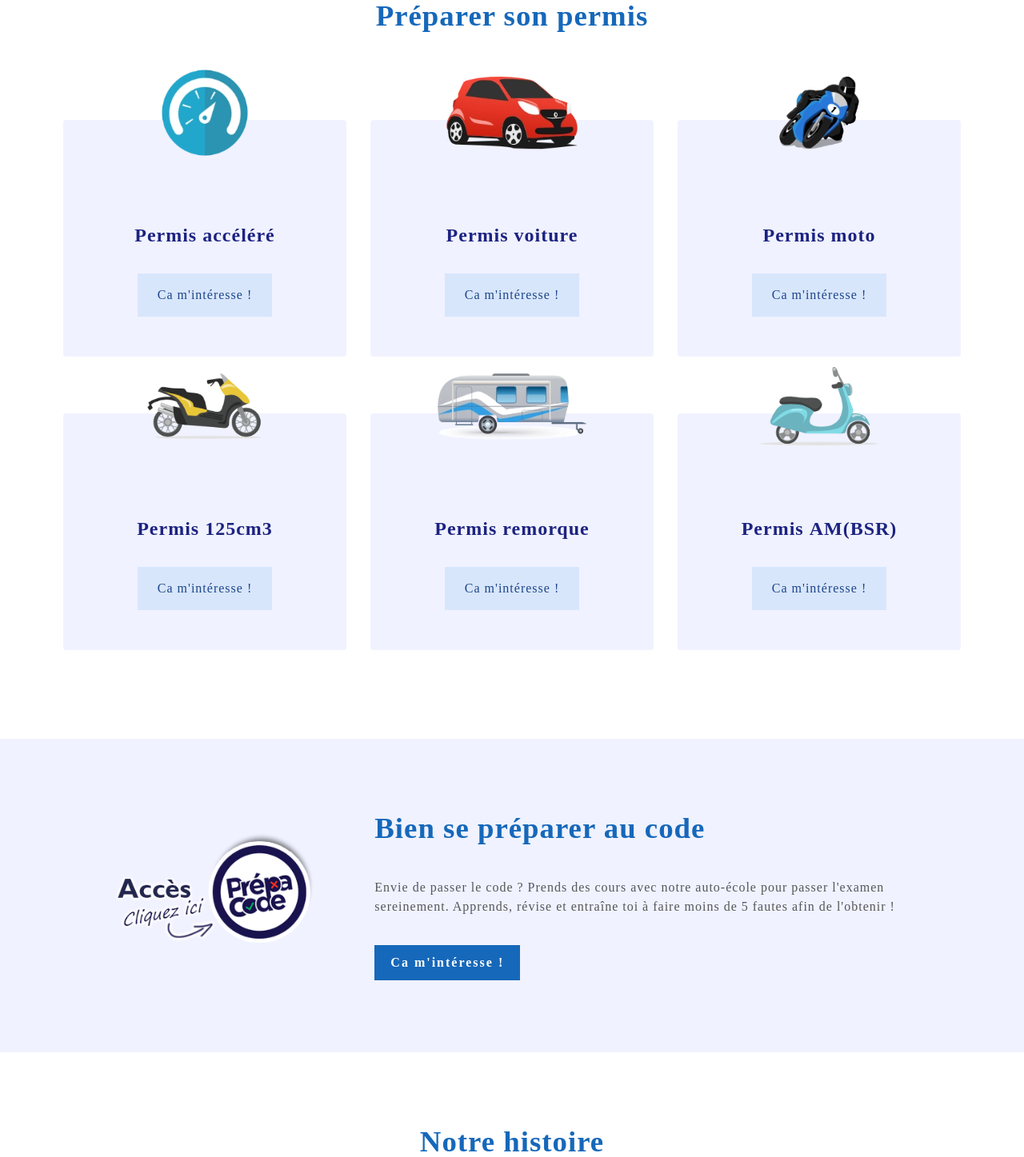
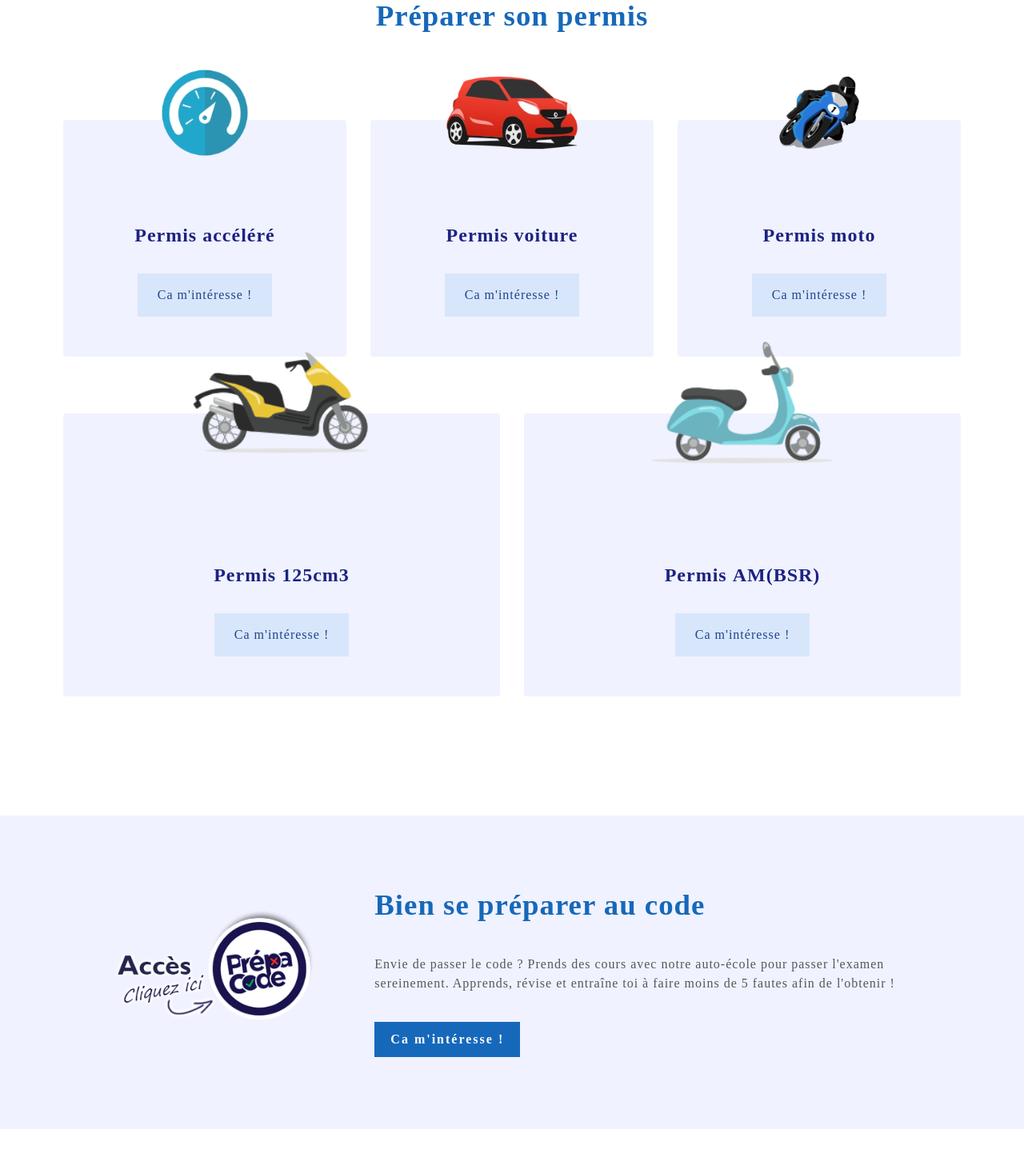
Before and after one commit to keithvald/Montlhery, a PHP site: page / in a window 1280 px wide. Shown: the part 1101-2548 px from the top of the page at 80% size. Run offline with PHP 8.4, Linux system fonts and the light colour scheme; some libraries are stand-ins or nearby versions; some web fonts are replaced.

Commit message:
livrables

```diff
--- a/index.php
+++ b/index.php
@@ -78,7 +78,7 @@
         </div>
       </div>
     </div>
-    <div class="col-6 col-md-4">
+    <div class="col-6 col-md-6">
       <div class="card">
         <img src="assets/img/cards/motorcycle.webp" alt="icon" class="card-img-top">
         <div class="card-body">
@@ -87,16 +87,7 @@
         </div>
       </div>
     </div>
-    <div class="col-6 col-md-4">
-      <div class="card">
-        <img src="assets/img/cards/caravane.webp" alt="icon" class="card-img-top">
-        <div class="card-body">
-          <p class="card-title">Permis <span class="second-line">remorque</span></p>
-          <a href="code/permis-remorque.php" aria-label="Permis remorque info"><button class="interest">Ca m'intéresse !</button></a>
-        </div>
-      </div>
-    </div>
-    <div class="col-6 col-md-4">
+    <div class="col-6 col-md-6">
       <div class="card">
         <img src="assets/img/cards/scooter.webp" alt="icon" class="card-img-top">
         <div class="card-body">
```
Also changed, not shown: code/mode-de-financement-du-permis.php (added), livrables/Maquettes-Wireframe/Usecase.png (deleted), livrables/Maquettes-Wireframe/acceuil_wireframe_responsive.png (added), livrables/Maquettes-Wireframe/accueil_wireframe.png (added), livrables/Maquettes-Wireframe/maquette_wireframe.png (added), livrables/Maquettes-Wireframe/mode-de-financement.png (added), livrables/Maquettes-Wireframe/wireframe.jpg (deleted), 3 other files.
